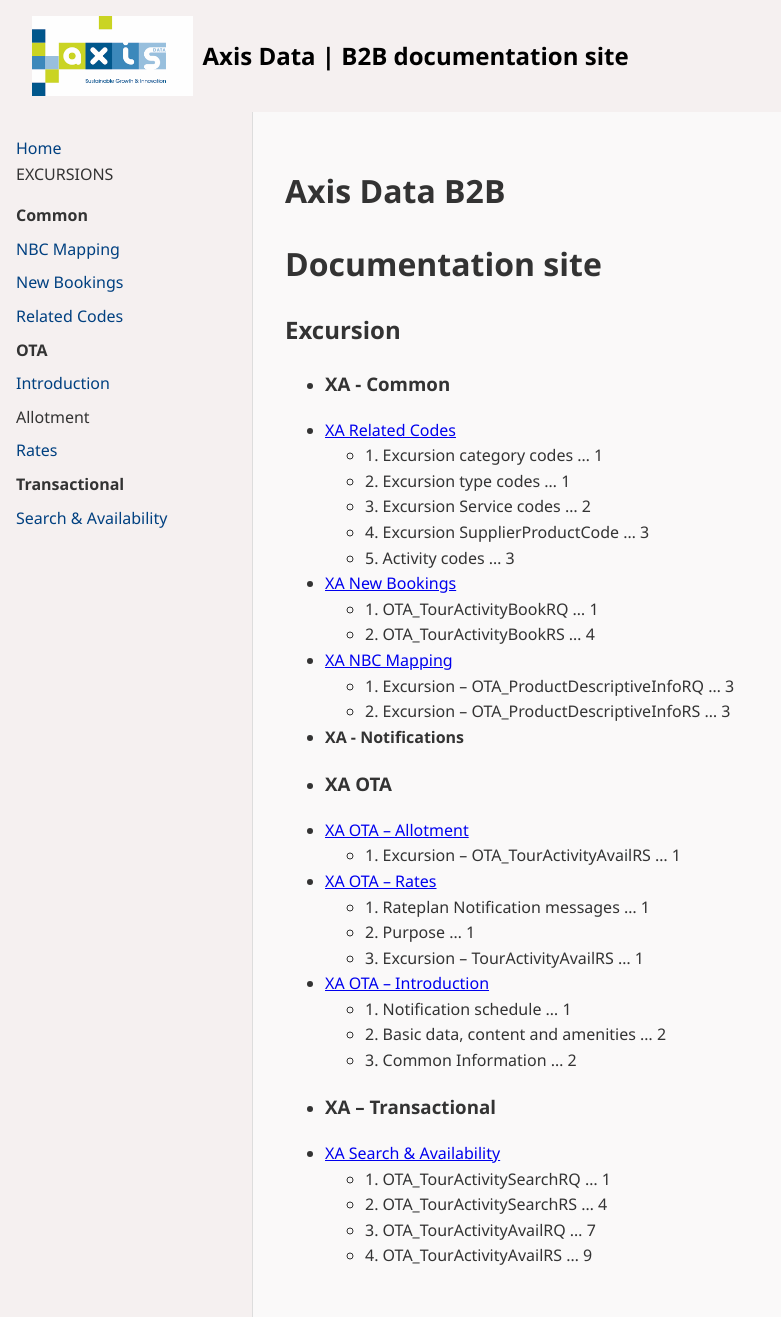
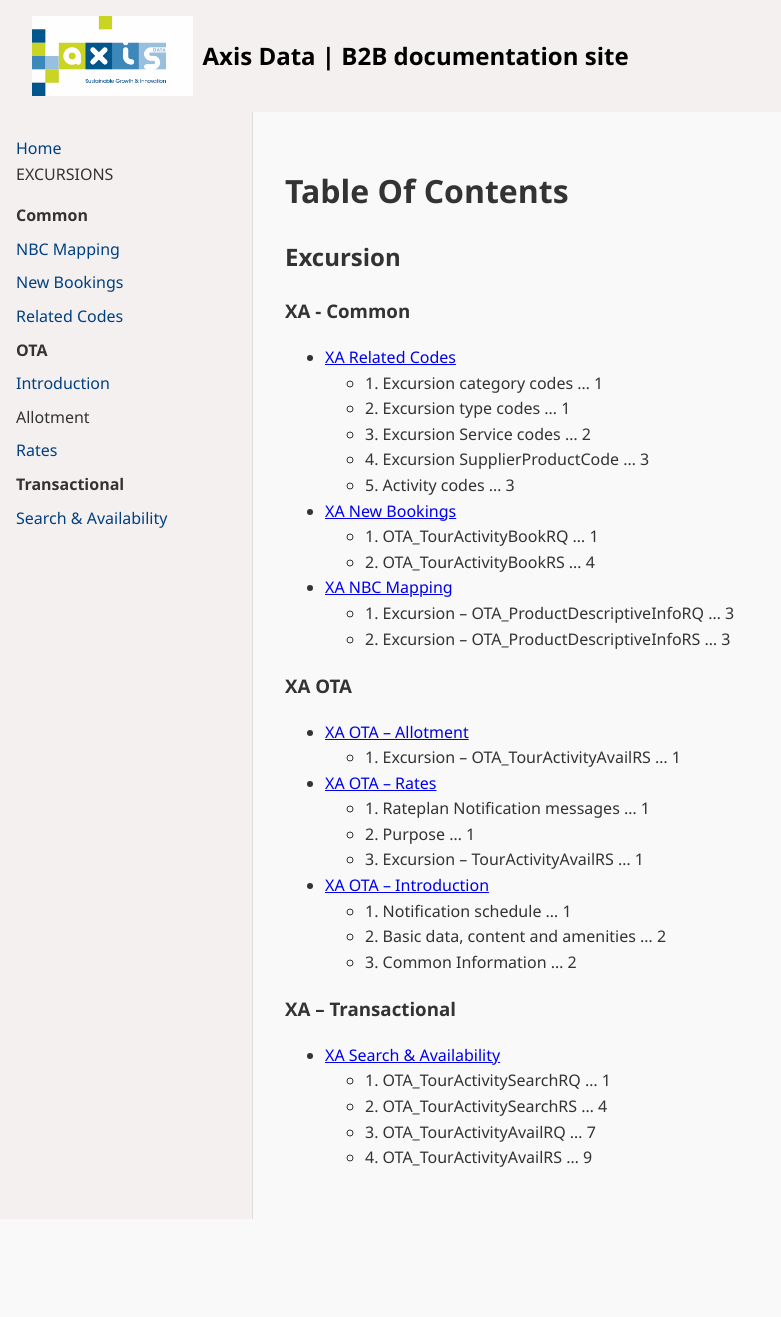
Before and after one commit to Axis-Data-SL/integrations_documentation, a Jekyll site: the page built from docs/index.md, in a window 1280 px wide. Shown: the whole page, without its empty margins (0-781 px from the left). Built offline with Jekyll 4.4.1, drawn with Linux system fonts in a browser that asks for light colours; after the commit the page ends 1219 px from its top, so only the background shows below that.

Commit message:
Update index.md

```diff
--- a/docs/index.md
+++ b/docs/index.md
@@ -4,13 +4,12 @@ title: Home
 ---
 
 
-# Axis Data B2B
+# Table Of Contents
 
-# Documentation site
 
 ## Excursion
 
-- ### **XA - Common**
+### **XA - Common**
 - [XA Related Codes](/Excursion/XA_Common/XA_Related_Codes.md)
   - 1\. Excursion category codes … 1
   - 2\. Excursion type codes … 1
@@ -23,8 +22,8 @@ title: Home
 - [XA NBC Mapping](/Excursion/XA_Common/XA_NBC_Mapping.md)
   - 1\. Excursion – OTA_ProductDescriptiveInfoRQ … 3
   - 2\. Excursion – OTA_ProductDescriptiveInfoRS … 3
-- **XA - Notifications**
-- ### **XA OTA**
+
+### **XA OTA**
 - [XA OTA – Allotment](/Excursion/XA_Notifications/XA_OTA/XA_OTA_Allotment.md)
   - 1\. Excursion – OTA_TourActivityAvailRS … 1
 - [XA OTA – Rates](/Excursion/XA_Notifications/XA_OTA/XA_OTA_Rates.md)
@@ -35,7 +34,8 @@ title: Home
   - 1\. Notification schedule … 1
   - 2\. Basic data, content and amenities … 2
   - 3\. Common Information … 2
-- ### **XA – Transactional**
+
+### **XA – Transactional**
 - [XA Search & Availability](/Excursion/XA_Transactional/XA_Search&Availability.md)
   - 1\. OTA_TourActivitySearchRQ … 1
   - 2\. OTA_TourActivitySearchRS … 4
```
